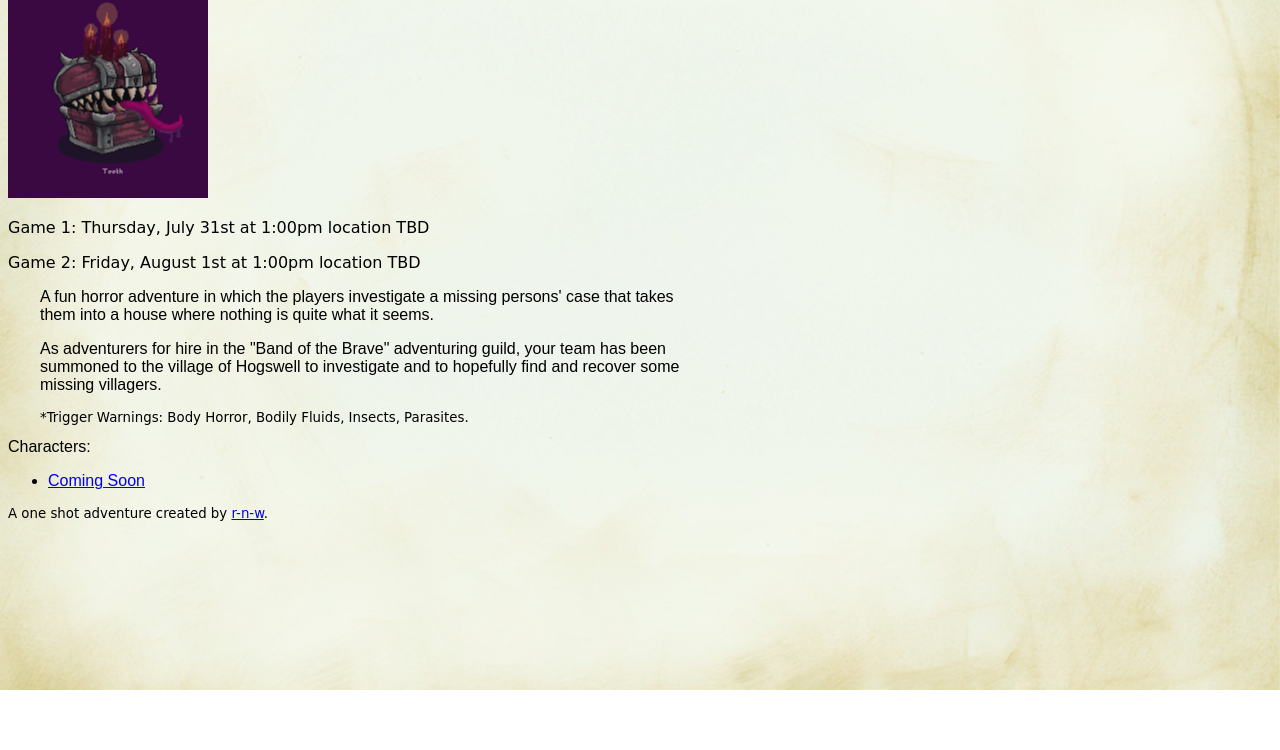
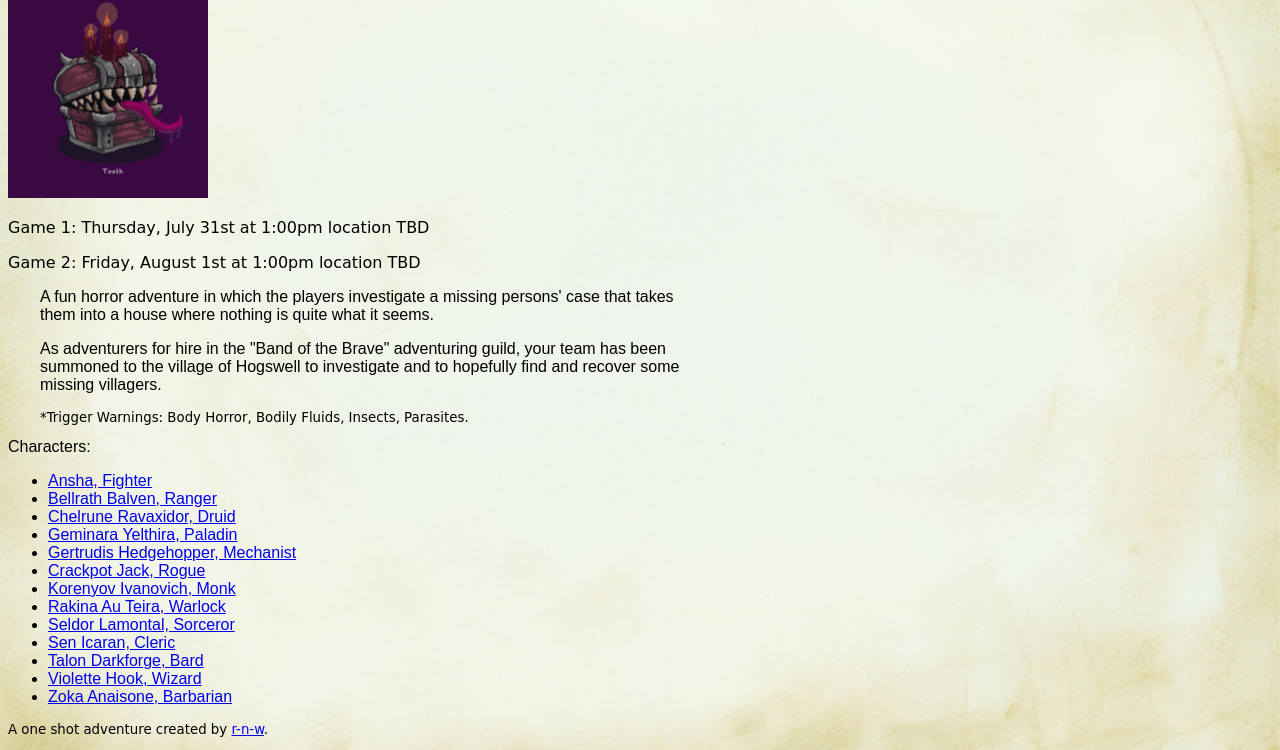
Before and after one commit to dborne/dmdave.net, a plain HTML site: page gencon/2025/dnd5e/House_of_Mimics/index.html in a window 1280 px wide. Shown: the part 110-860 px from the top of the page. Before the commit the page ends 800 px from the top, so only its background shows below. Drawn offline with Linux system fonts and the light colour scheme; a web font is replaced by a local one.

Commit message:
late characters

```diff
--- a/gencon/2025/dnd5e/House_of_Mimics/index.html
+++ b/gencon/2025/dnd5e/House_of_Mimics/index.html
@@ -28,7 +28,19 @@
     <div class="original-surfer-regular">
       Characters:
       <ul>
-        <li><a href="#">Coming Soon</a></li>
+        <li><a href="characters/Ansha1.pdf">Ansha, Fighter</a></li>
+        <li><a href="characters/Bellrath1.pdf">Bellrath Balven, Ranger</a></li>
+        <li><a href="characters/Chel1.pdf">Chelrune Ravaxidor, Druid</a></li>
+        <li><a href="characters/Geminara1.pdf">Geminara Yelthira, Paladin</a></li>
+        <li><a href="characters/Gerty1.pdf">Gertrudis Hedgehopper, Mechanist</a></li>
+        <li><a href="characters/Jack1.pdf">Crackpot Jack, Rogue</a></li>
+        <li><a href="characters/Korenyov1.pdf">Korenyov Ivanovich, Monk</a></li>
+        <li><a href="characters/Rakina1.pdf">Rakina Au Teira, Warlock</a></li>
+        <li><a href="characters/seldor1.pdf">Seldor Lamontal, Sorceror</a></li>
+        <li><a href="characters/Sen1.pdf">Sen Icaran, Cleric</a></li>
+        <li><a href="characters/Talon1.pdf">Talon Darkforge, Bard</a></li>
+        <li><a href="characters/Violette1.pdf">Violette Hook, Wizard</a></li>
+        <li><a href="characters/Zoka1.pdf">Zoka Anaisone, Barbarian</a></li>
       </ul>
     </div>
     <p class="englebert-regular" style="font-size: smaller;"> A one shot adventure created by <a href="https://www.r-n-w.net/" target="_blank">r-n-w</a>.
```
Also changed, not shown: 13 other files.
